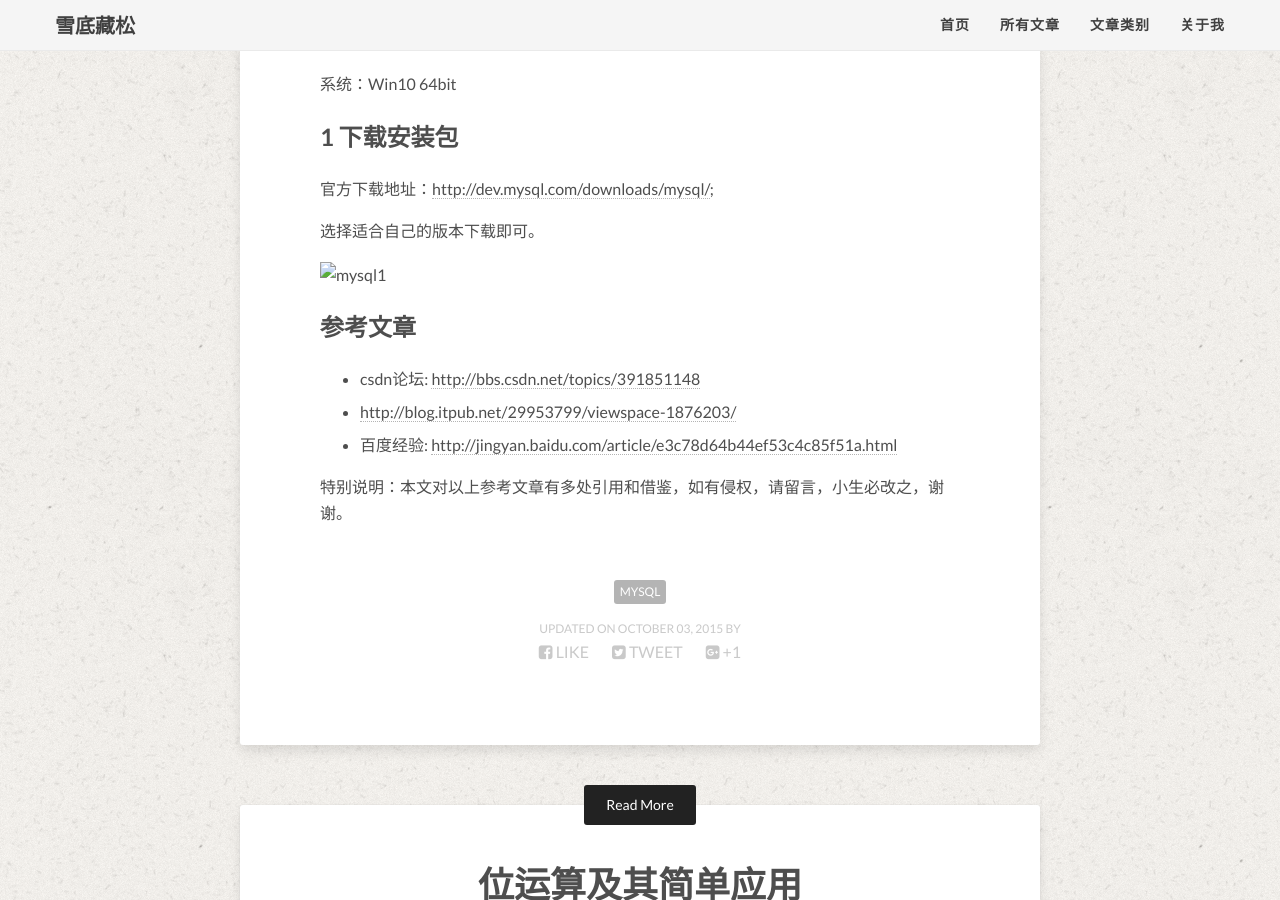
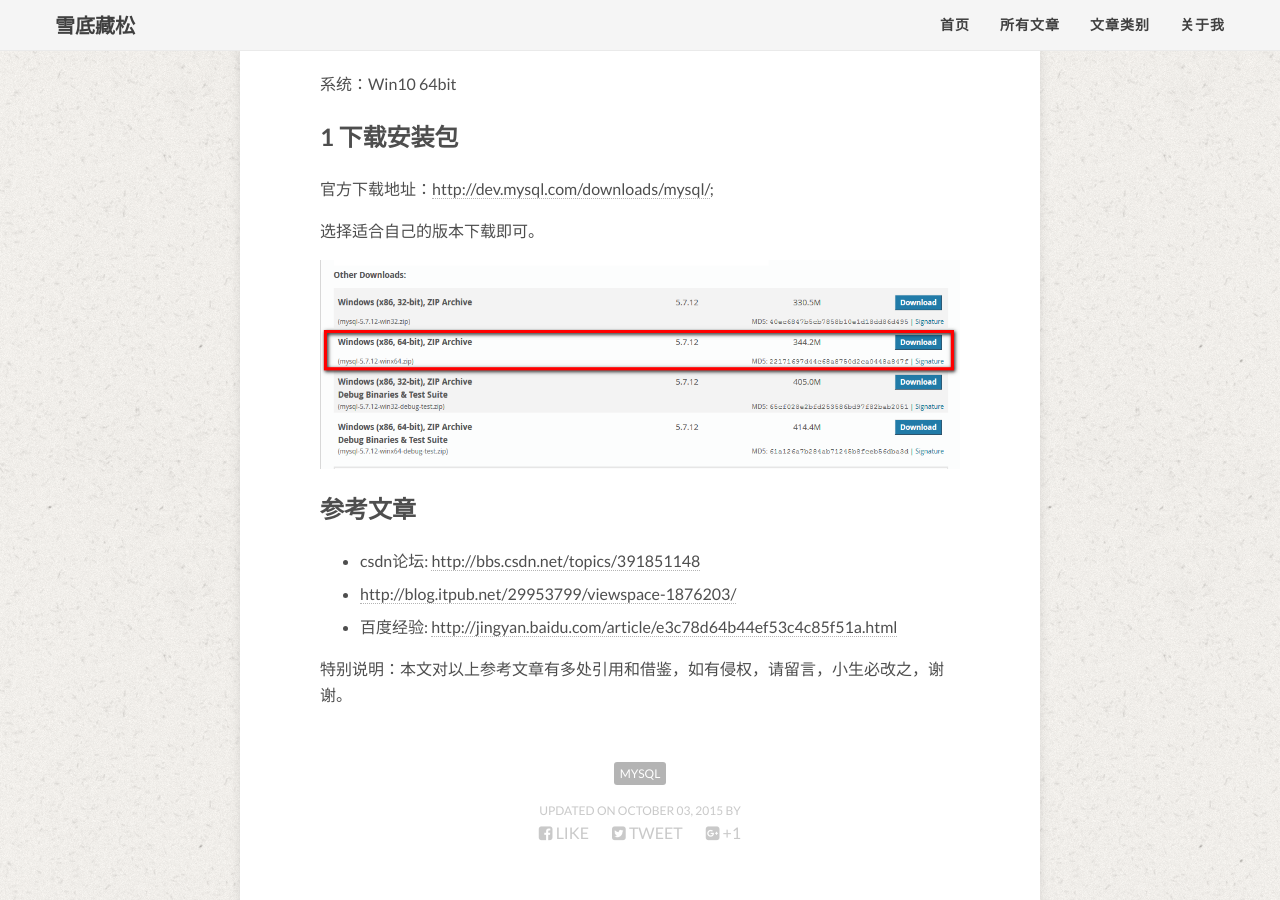
Before and after one commit to MinfeiZhou/MinfeiZhou.github.io, a Jekyll site: the page built from _posts/2016-05-03-Windows安装MySQL 5.7.12解压版.md, in a window 1280 px wide and 900 px high, scrolled down 540 px. Built offline with Jekyll 4.4.1, drawn with Linux system fonts in a browser that asks for light colours; nearby versions of some CDN libraries; library files that are not in the unit come from our copies; comment, search, counter and statistics services are not loaded.

Commit message:
修改图片路径

```diff
--- a/_posts/2016-05-03-Windows安装MySQL 5.7.12解压版.md
+++ b/_posts/2016-05-03-Windows安装MySQL 5.7.12解压版.md
@@ -16,7 +16,7 @@ modified: 2015-10-03
 
 选择适合自己的版本下载即可。
 
-![mysql1]({{ site.url }}/images/mysql1.png)
+![]({{ site.url }}/images/mysql/mysql1.png)
 
 
 
```
